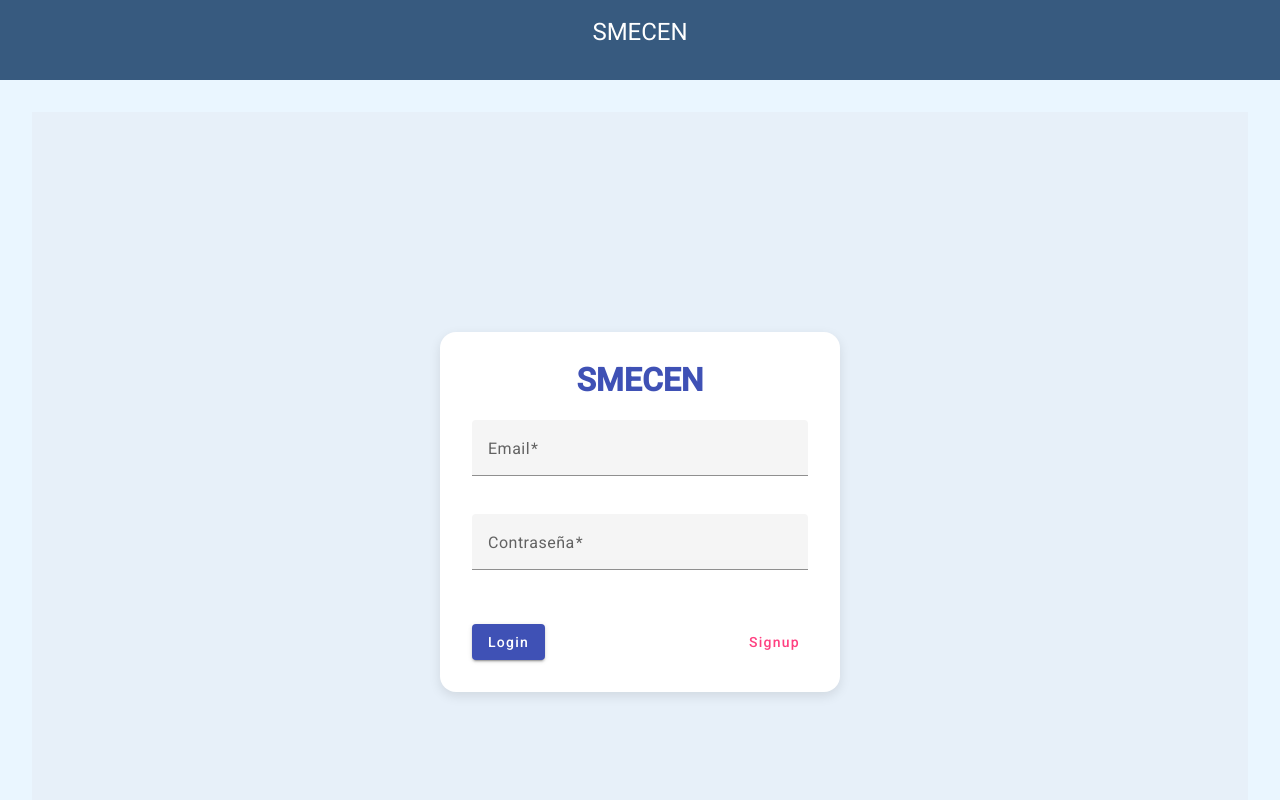
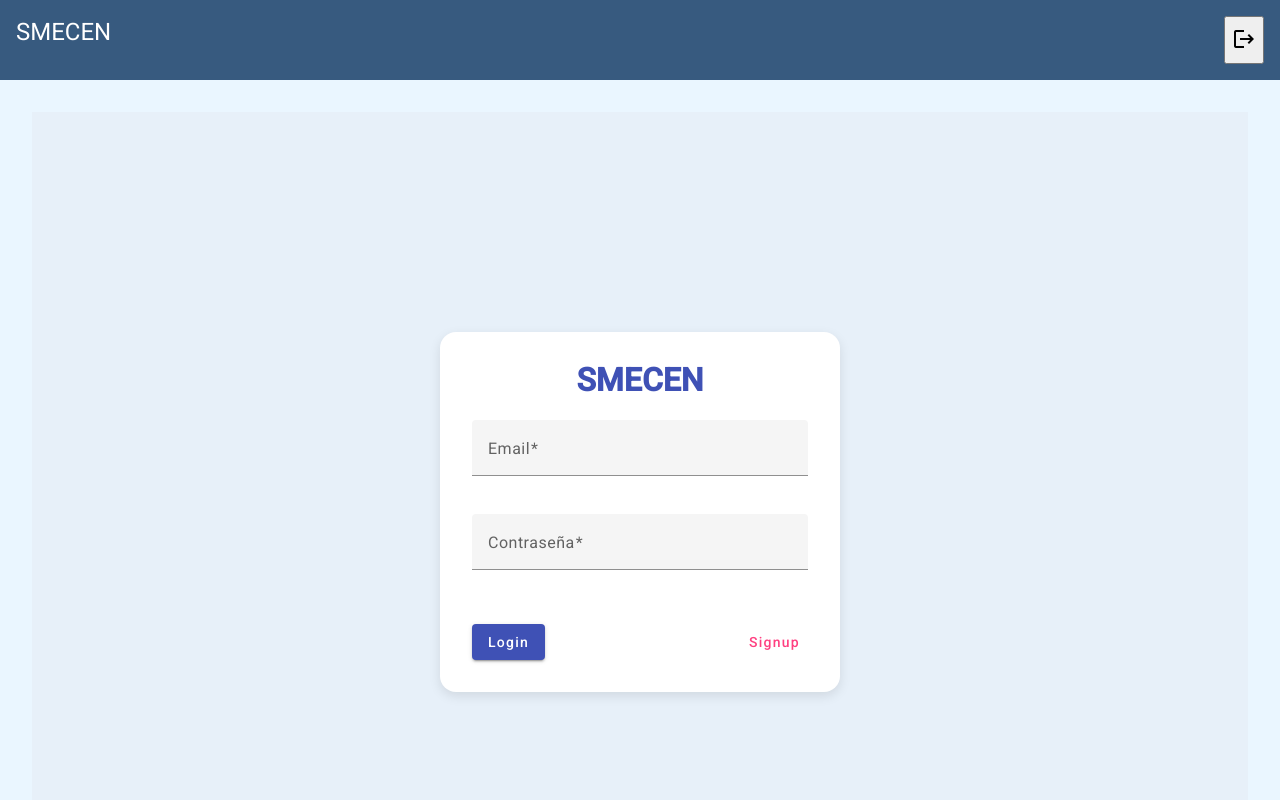
Before and after one commit to luisa2018/smecenapp_frontend, an Angular app in the folder smecenapp_frontend/: page /login in a window 1280 px wide. Shown: the top 800 px of the page. Built offline with nearby package versions, Linux system fonts and the light colour scheme; sample sign-in values are in the browser's storage.

Commit message:
update button logaout

```diff
--- a/smecenapp_frontend/src/app/services/auth.service.ts
+++ b/smecenapp_frontend/src/app/services/auth.service.ts
@@ -37,4 +37,5 @@ export class AuthService {
   getToken(): string | null {
     return localStorage.getItem('token');
   }
+
 }
--- a/smecenapp_frontend/src/app/shared/layout-base/layout-base.component.html
+++ b/smecenapp_frontend/src/app/shared/layout-base/layout-base.component.html
@@ -1,6 +1,14 @@
 <div class="layout-container">
   <header class="header">
     <h1>SMECEN</h1>
+      <button
+    *ngIf="authService.isLoggedIn()"
+    mat-icon-button
+    class="logout-button"
+    (click)="logout()"
+    aria-label="Logout">
+    <mat-icon>logout</mat-icon>
+  </button>
   </header>
 
  <main>
--- a/smecenapp_frontend/src/app/shared/layout-base/layout-base.component.scss
+++ b/smecenapp_frontend/src/app/shared/layout-base/layout-base.component.scss
@@ -10,6 +10,8 @@
     padding: 1rem;
     text-align: center;
     font-size: 2rem;
+     display: flex;
+     justify-content: space-between;
   }
 
   .content {
@@ -30,5 +32,19 @@
     flex: 1; // ✅ Esto hace que el contenido ocupe el espacio restante
     padding: 2rem;
   }
+  .logout-icon {
+  color: white;
+  font-size: 24px;
+  border: none;
+  background: transparent;
+  cursor: pointer;
+  position: absolute;
+  top: 1rem;
+  right: 1rem;
+
+  mat-icon {
+    font-size: 28px;
+  }
+}
 
 }
--- a/smecenapp_frontend/src/app/shared/layout-base/layout-base.component.ts
+++ b/smecenapp_frontend/src/app/shared/layout-base/layout-base.component.ts
@@ -1,14 +1,23 @@
 import { Component } from '@angular/core';
 import { CommonModule } from '@angular/common';
-import { RouterModule } from '@angular/router';
+import { Router, RouterModule } from '@angular/router';
+import { Route } from '@angular/router';
+import { AuthService } from '../../services/auth.service';
+import { MatIconModule } from '@angular/material/icon';
 
 @Component({
   selector: 'app-layout-base',
   standalone: true,
-  imports: [CommonModule, RouterModule],
+  imports: [CommonModule, RouterModule, MatIconModule],
   templateUrl: './layout-base.component.html',
   styleUrl: './layout-base.component.scss'
 })
 export class LayoutBaseComponent {
+  constructor(public authService: AuthService, private router: Router) {}
+
+  logout() {
+    this.authService.logout();
+    this.router.navigate(['/login']);
+  }
 
 }
```
